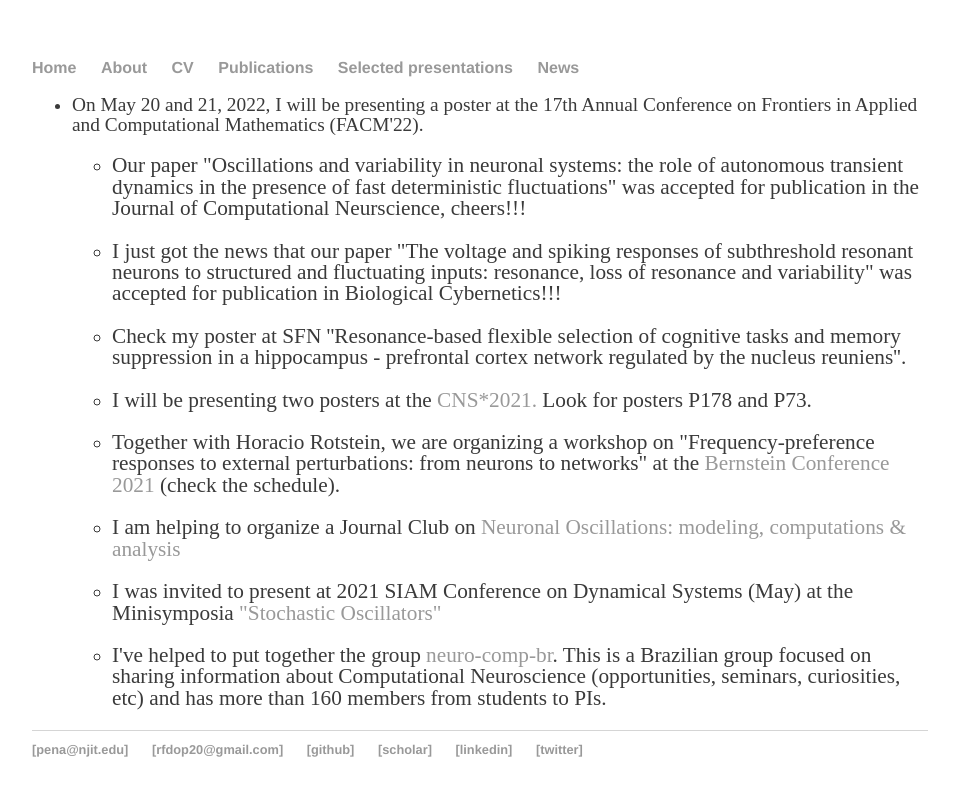
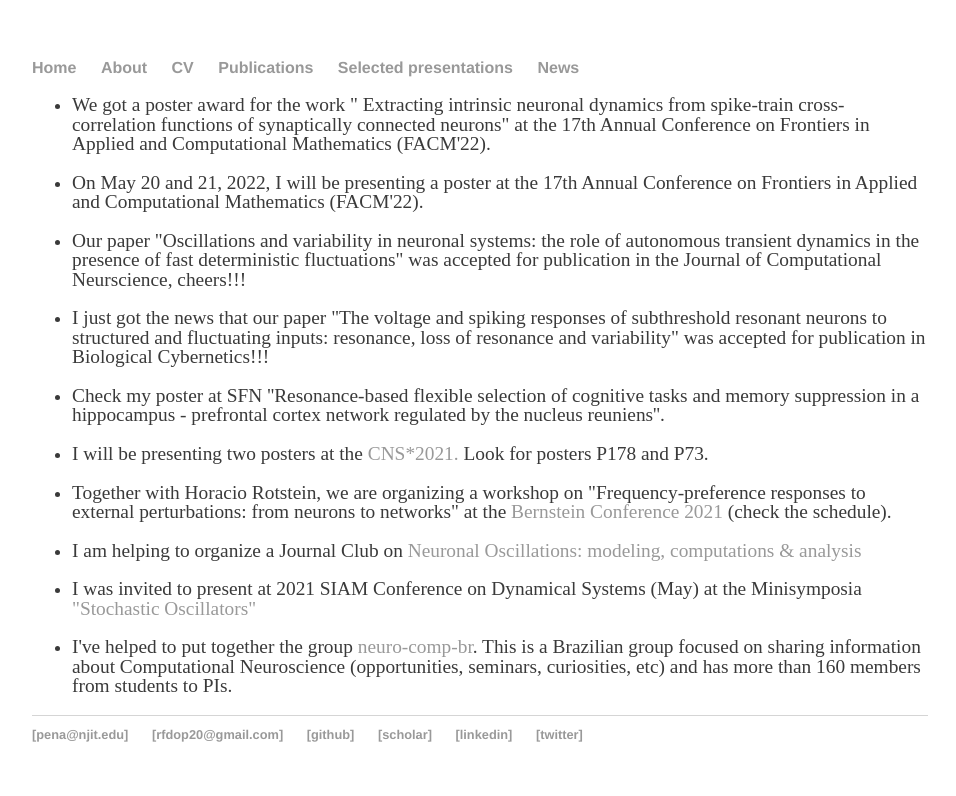
Before and after one commit to pena-rodrigo/oldwebsite, a Jekyll site: the page built from news/index.html, in a window 1280 px wide. Shown: the top 796 px of the page, without its empty margins (160-1116 px from the left). Built offline with Jekyll 4.4.1, drawn with Linux system fonts in a browser that asks for light colours.

Commit message:
cv, news updates

```diff
--- a/cv/index.html
+++ b/cv/index.html
@@ -3,6 +3,6 @@
 title: Rodrigo Pena
 ---
 <div class="blurb">
-				<p>Last update: May 4, 2022 :
+				<p>Last update: May 25, 2022 :
 				<a href="curriculo_update.pdf" target="_blank">Download</a></p>
     		</div><!-- /.blurb -->
--- a/news/index.html
+++ b/news/index.html
@@ -4,10 +4,13 @@
 ---
 <div class="blurb">
 			<ul>
+				<li> <p> We got a poster award for the work " Extracting intrinsic neuronal dynamics from spike-train cross-correlation functions of synaptically connected neurons" at the 17th Annual Conference on <a href="https://sites.google.com/njit.edu/facm2022/home" target="_blank"></a>Frontiers in Applied and Computational Mathematics (FACM'22).</a>
+				</p>
+			</ul>
+			<ul>
 				<li> <p> On May 20 and 21, 2022, I will be presenting a poster at the 17th Annual Conference on <a href="https://sites.google.com/njit.edu/facm2022/home" target="_blank"></a>Frontiers in Applied and Computational Mathematics (FACM'22).</a>
 				</p>
 			</ul>
-			<ul>
 			<ul>
 				<li> <p> Our paper "Oscillations and variability in neuronal systems: the role of autonomous transient dynamics in the presence of fast deterministic fluctuations" was accepted for publication
 					in the Journal of Computational Neurscience, cheers!!!
```
Also changed, not shown: 1 other file.
